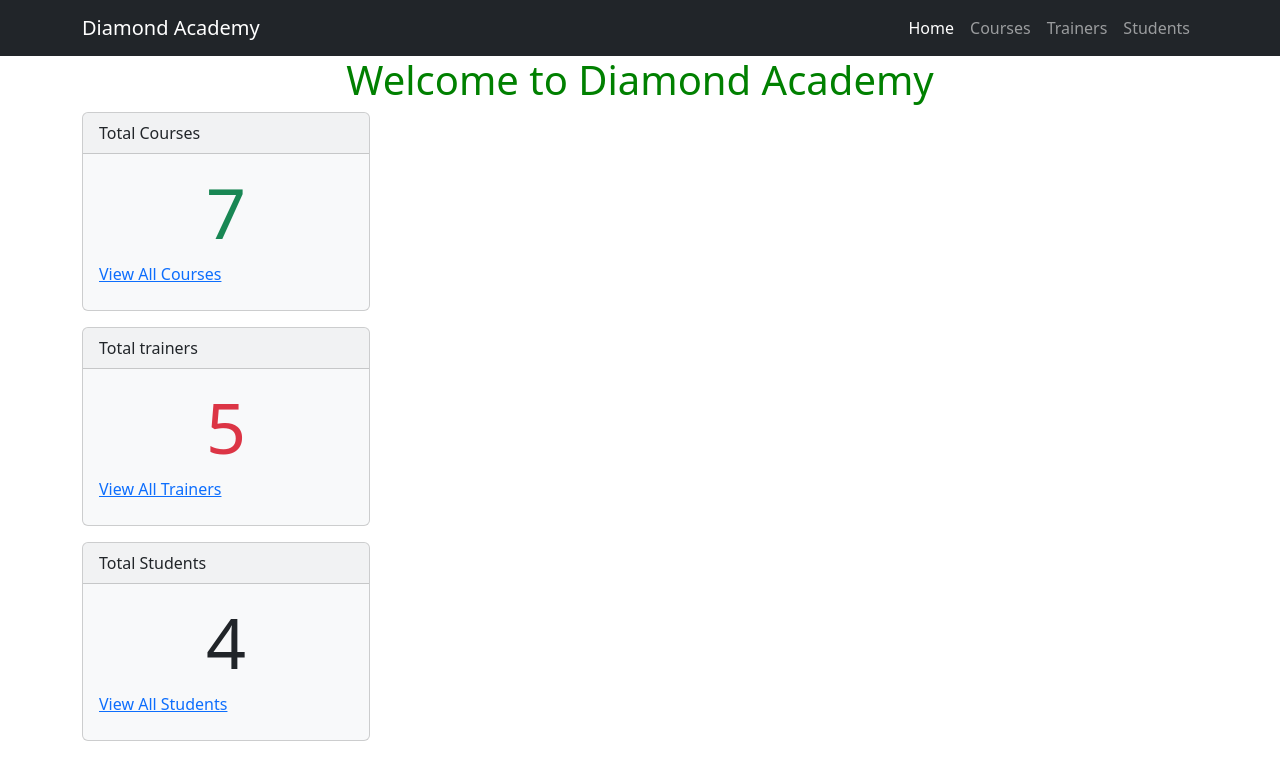
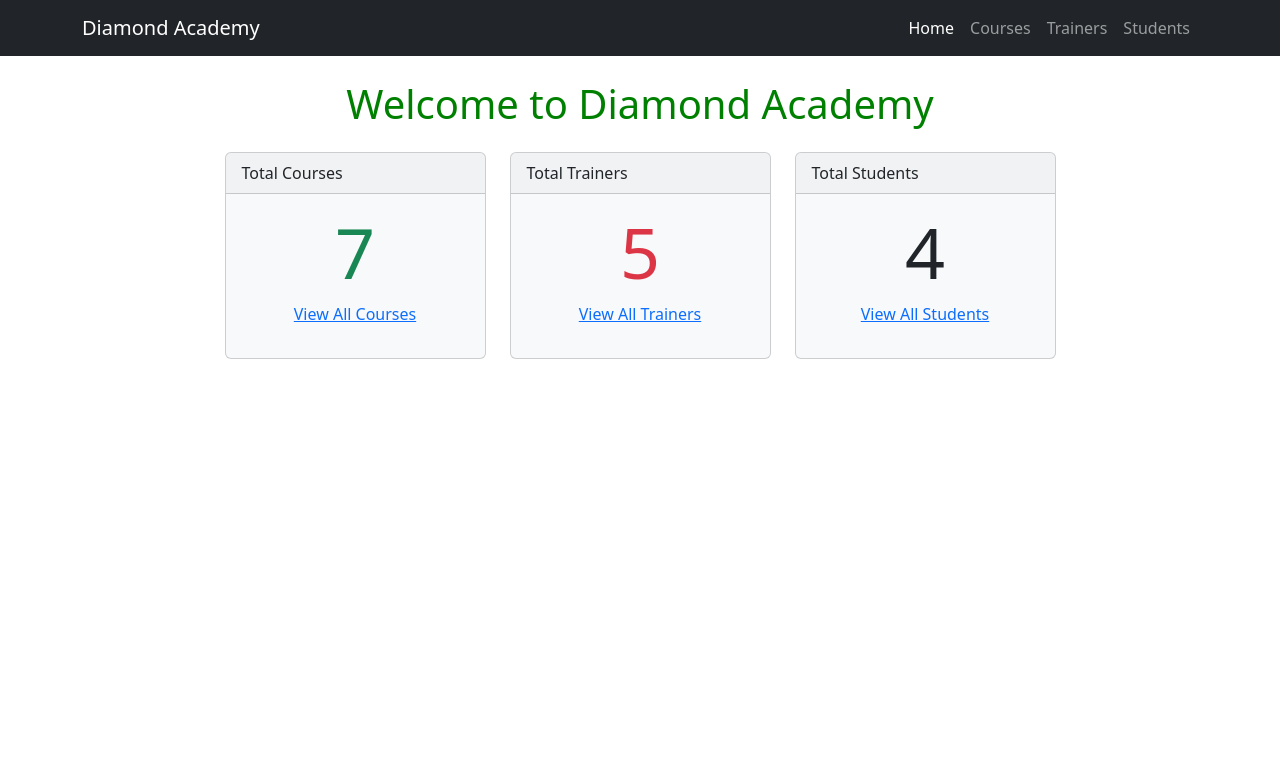
Before and after one commit to vairakkanipv/training_portal, a Django app: page / in a window 1280 px wide. Shown: the top 780 px of the page. Run offline with Django 5.2, Linux system fonts and the light colour scheme; data comes from the database, SQL or seed files in the repository.

Commit message:
Home design issue fixed

```diff
--- a/templates/home.html
+++ b/templates/home.html
@@ -38,32 +38,52 @@
 </nav>
 
 
-<div class="container mt-10">
-  <h1 style="color: green;text-align: center;">Welcome to Diamond Academy</h1>
-        <div class="card bg-light mb-3" style="max-width: 18rem;">
+<div class="container mt-4">
+  <h1 style="color: green; text-align: center;">Welcome to Diamond Academy</h1>
+
+  <div class="row mt-4 justify-content-center">
+
+    <div class="col-md-4 col-lg-3">
+      <div class="card bg-light mb-3">
         <div class="card-header">Total Courses</div>
         <div class="card-body">
-                <h1 class="card-text text-center text-success" style="font-size: 70px;">{{ courses_count }}</h1>
-                <p class="card-title"><a href='courses'>View All Courses</a></p>
+          <h1 class="text-center text-success" style="font-size: 70px;">
+            {{ courses_count }}
+          </h1>
+          <p class="text-center">
+            <a href="/courses/">View All Courses</a>
+          </p>
+        </div>
       </div>
     </div>
 
-
-        <div class="card bg-light mb-3" style="max-width: 18rem;">
-            <div class="card-header">Total trainers</div>
+    <div class="col-md-4 col-lg-3">
+      <div class="card bg-light mb-3">
+        <div class="card-header">Total Trainers</div>
         <div class="card-body">
-                <h1 class="card-text text-danger text-center" style="font-size: 70px;">{{ trainers_count }}</h1>
-                <p class="card-title"><a href='trainers'>View All Trainers</a></p>
+          <h1 class="text-center text-danger" style="font-size: 70px;">
+            {{ trainers_count }}
+          </h1>
+          <p class="text-center">
+            <a href="/trainers/">View All Trainers</a>
+          </p>
+        </div>
       </div>
     </div>
 
-
-        <div class="card bg-light mb-3" style="max-width: 18rem;">
+    <div class="col-md-4 col-lg-3">
+      <div class="card bg-light mb-3">
         <div class="card-header">Total Students</div>
         <div class="card-body">
-                <h1 class="card-text text-dark text-center" style="font-size: 70px;">{{ students_count }}</h1>
-                <p class="card-title"><a href='students'>View All Students</a></p>
+          <h1 class="text-center text-dark" style="font-size: 70px;">
+            {{ students_count }}
+          </h1>
+          <p class="text-center">
+            <a href="/students/">View All Students</a>
+          </p>
+        </div>
       </div>
     </div>
 
   </div>
+</div>
--- a/templates/students.html
+++ b/templates/students.html
@@ -21,7 +21,7 @@
     <div class="collapse navbar-collapse" id="navbarNav">
       <ul class="navbar-nav ms-auto">
         <li class="nav-item">
-          <a class="nav-link" href="">Home</a>
+          <a class="nav-link" href="/">Home</a>
         </li>
         <li class="nav-item">
           <a class="nav-link" href="/courses/">Courses</a>
--- a/templates/trainers.html
+++ b/templates/trainers.html
@@ -19,7 +19,7 @@
     <div class="collapse navbar-collapse" id="navbarNav">
       <ul class="navbar-nav ms-auto">
         <li class="nav-item">
-          <a class="nav-link" href="">Home</a>
+          <a class="nav-link" href="/">Home</a>
         </li>
         <li class="nav-item">
           <a class="nav-link" href="/courses/">Courses</a>
```
Lines whose indentation alone changed are shown as unchanged.
